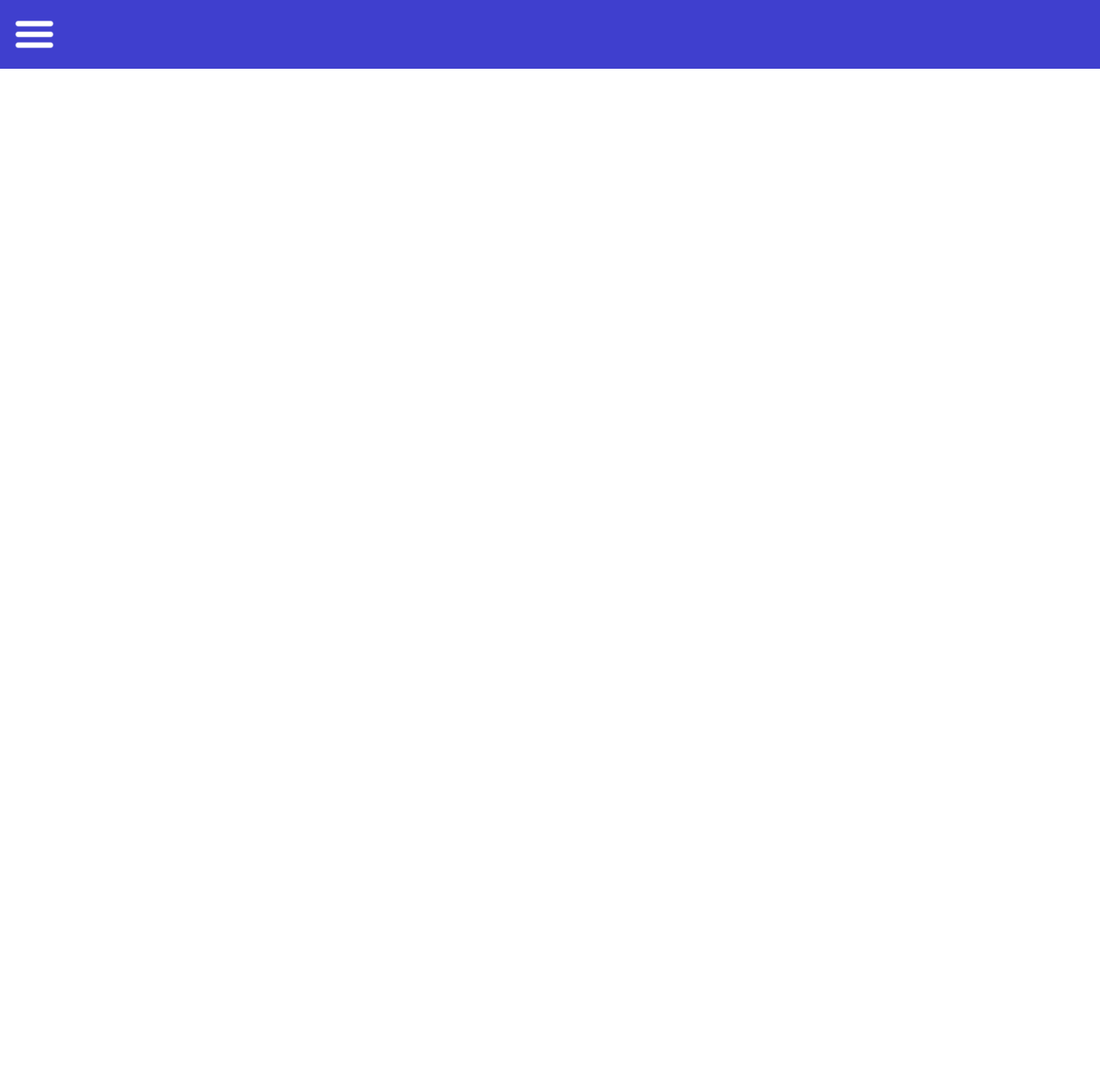
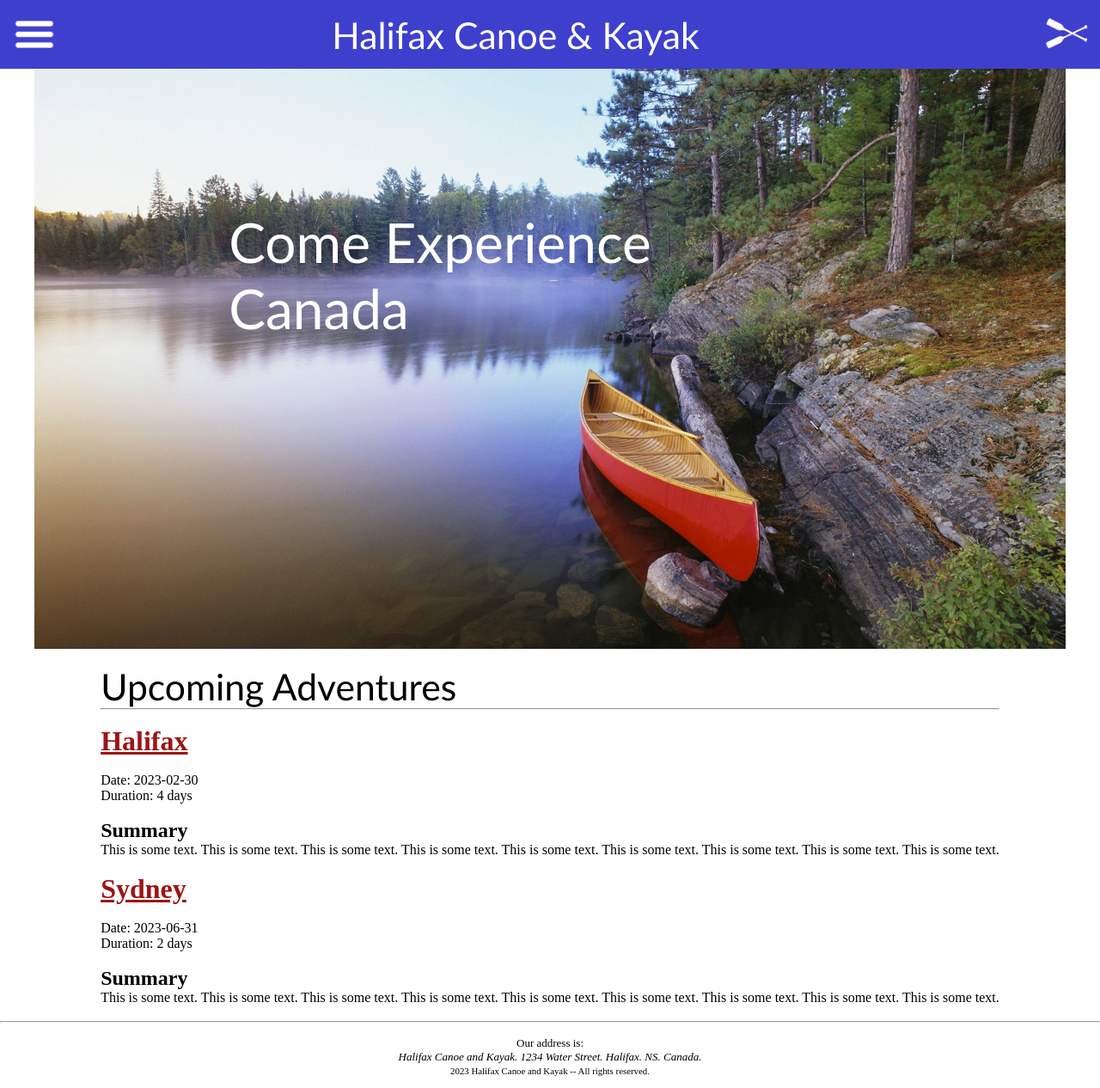
Before and after one commit to filosofic/Halifax-Canoe-and-Kayak-new, a plain HTML site: page index.html in a window 1280 px wide. Shown: the whole page at 86% size. Before the commit the page ends 800 px from the top, so only its background shows below. Drawn offline with nearby package versions, Linux system fonts and the light colour scheme.

Commit message:
Add files via upload
Major updates complete project requirements for Assignment 1

```diff
--- a/index.html
+++ b/index.html
@@ -17,14 +17,73 @@
 <body>
     <header class="header_bar">
         <img id="nav_toggle_button" class="header_button" src="images/hamburger.png" alt="Menu">
+        <div class="header_title">Halifax Canoe & Kayak</div>
+        <img class="header_icon" src="/images/paddle-white.png " alt="white paddle">
+
         <nav class="header_nav">
             <ul class="header_nav_menu">
-                <li>Home</li>
-                <li>Book a Trip</li>
-                <li>Admin Login</li>
+                <a href="#"> <li>Home</li> </a>
+                <a href="#"> <li>Book a Trip</li> </a>
+                <a href="#"> <li>Admin Login</li> </a>
             </ul>
         </nav>
     </header>
+
+    <main class="main_area">
+        <img class="main_img" src="/images/canoe.jpg" alt="canoe photo">
+
+        <div id="canoe_text">Come Experience
+            <br>
+            Canada
+        </div>
+
+        <div class=""main_text">
+            <br/>
+            <div class="main_header">Upcoming Adventures</div>
+            <hr>
+            <div>
+                <br/>
+                <h1 class="h1">Halifax <br /></h1>
+                <br/>
+                Date:  2023-02-30 <br />
+                Duration: 4 days <br />
+                <br/>
+                <h2>Summary <br /></h2>
+                <p>
+                This is some text.  This is some text.  This is some text.
+                This is some text.  This is some text.  This is some text.
+                This is some text.  This is some text.  This is some text.
+                </p>
+                <br/>
+            </div>
+
+            <div>
+                <h1 class="h1">Sydney <br /></h1>
+                <br/>
+                Date: 2023-06-31 <br />
+                Duration: 2 days <br />
+                <br/>
+                <h2>Summary <br /></h2>
+                <p>
+                This is some text.  This is some text.  This is some text.
+                This is some text.  This is some text.  This is some text.
+                This is some text.  This is some text.  This is some text.
+                </p>
+                <br/>
+            </div>
+
+        </div>
+
+    </main>
+
+    <footer class="footer_area">
+        <hr>
+        <br/>
+        <p>Our address is:
+            <address>Halifax Canoe and Kayak. 1234 Water Street. Halifax. NS. Canada.</address>
+            </p>
+            <small>2023 Halifax Canoe and Kayak -- All rights reserved.</small>
+    </footer>
 
     <script> src = "https://code.jquery.com/jquery-3.6.3.min.js"</script>
     <script> src = "script.js"</script>
--- a/style.css
+++ b/style.css
@@ -1,11 +1,15 @@
 * {
     margin: 0px;
+    --dgs-theme-color: #054d99;
+    --dgs-theme-font: 'Gill Sans', 'Gill Sans MT', Calibri, 'Trebuchet MS', sans-serif;
+    --dgs-theme-font-color: white;
 }
 
 .header_bar {
     width: 100%;
     height: 80px;
     background-color: rgb(63, 63, 206);
+    display: flex;
 }
 
 .header_button {
@@ -31,15 +35,74 @@
     top: 0vw;
 }
 
+.header_title {
+    flex-grow: 1;
+    align-self: center;
+    display: flex;
+    justify-content: center;
+
+    color:  var(--dgs-theme-font-color);
+    font-size: 32pt;
+    font-family: var(--dgs-theme-font);
+}
+
+
+.header_icon {
+    width: 60px;
+    height: 60px;
+    margin: 10px;
+}
+
 li {
     list-style-type: none;
-    color: white;
-    font-family: 'Gill Sans', 'Gill Sans MT', Calibri, 'Trebuchet MS', sans-serif;
-    font-size: 15pt;
+    color: var(--dgs-theme-font-color);
+    font-family: var(--dgs-theme-font);
+    font-size: 24pt;
     padding-top: 20px;
-    }
+}
 
-.header_nav_menu {
+/* .header_nav_menu {
+} */
 
+.main_area {
+    display: flex;
+    flex-direction: column;
+    align-items: center;
+    width: 100vw;
+}
 
+.main_img {
+    width: 100%;
+    max-width: 1200px;
 }
+
+#canoe_text{
+    color:  var(--dgs-theme-font-color);
+    font-size: 48pt;
+    font-family: var(--dgs-theme-font);
+    position: absolute;
+    top: 40%;
+    left: 40%;
+    transform: translate(-50%, -50%);
+}
+
+.main_text {
+    text-align: left;
+    padding-left: 24px;
+}
+
+.main_header {
+    font-family: var(--dgs-theme-font);
+    font-size: 32pt;
+    font-style: bold;
+}
+.h1 {
+    color: rgb(156, 21, 21);
+    text-decoration: underline;
+}
+
+.footer_area {
+    font-size: small;
+    text-align: center;
+    padding-bottom: 12px;
+}
```
